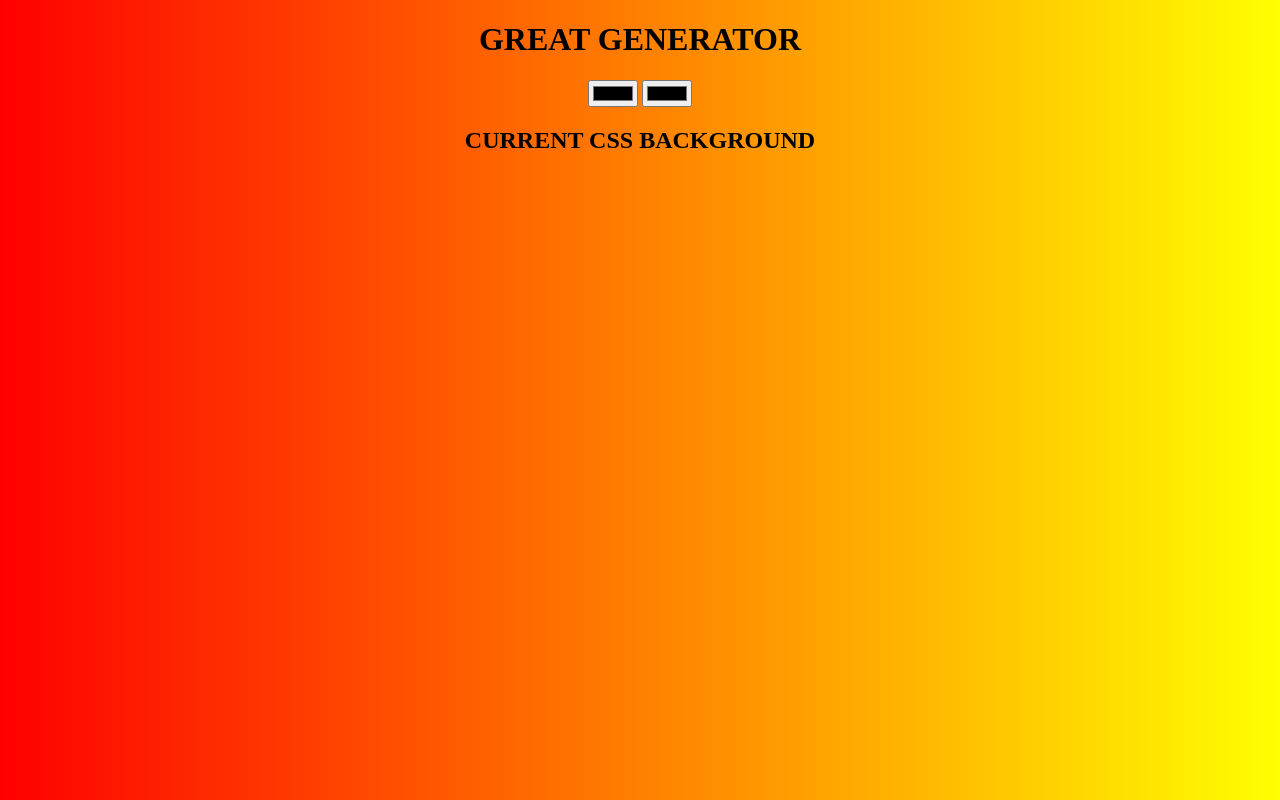
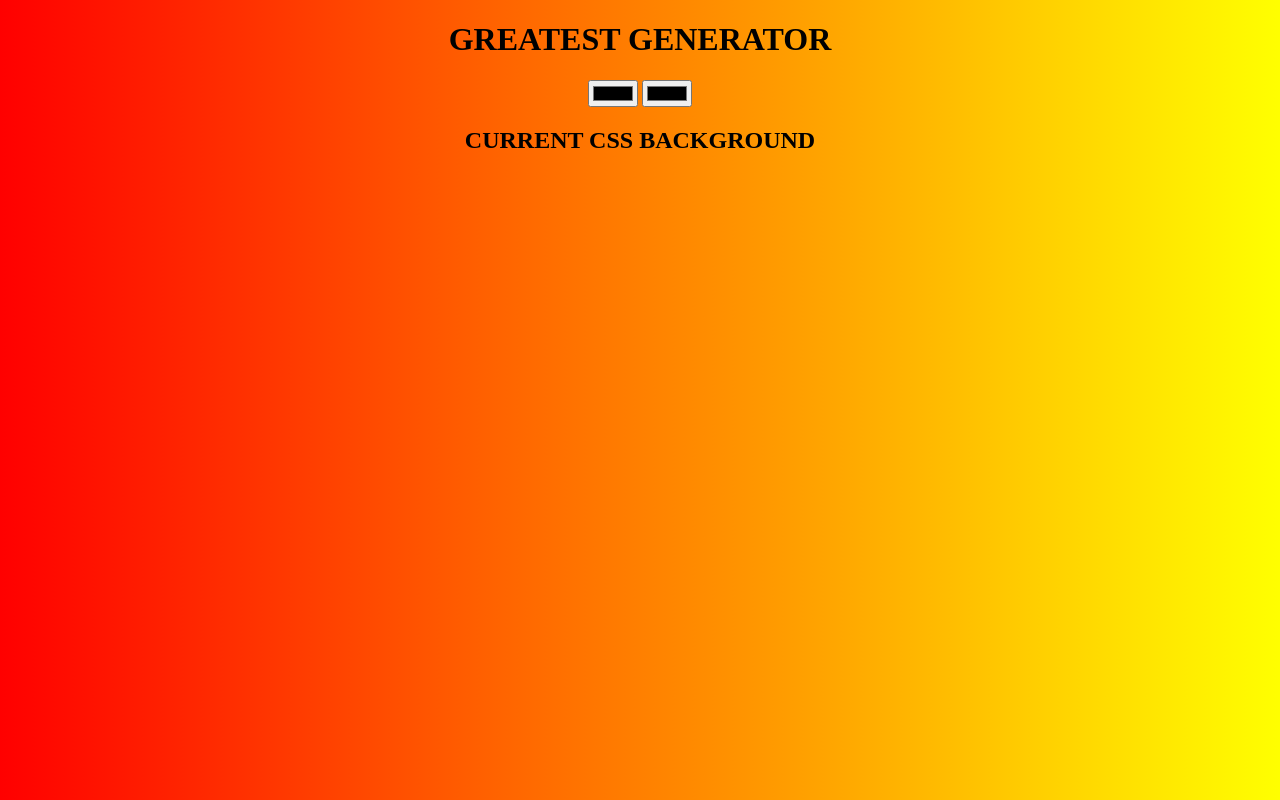
Before and after one commit to Adityapk1234/background-generator, a plain HTML site: page index.html in a window 1280 px wide. Drawn offline with Linux system fonts and the light colour scheme.

Commit message:
changed great to greatest

```diff
--- a/index.html
+++ b/index.html
@@ -6,7 +6,7 @@
 </head>
 <body id="gradient">
 
-	<h1>Great Generator</h1>
+	<h1>Greatest Generator</h1>
 	<input class= "color1" name="color1" type="color">
 	<input class="color2" name="color2" type="color" >
 	<h2>Current CSS background</h2>
```
